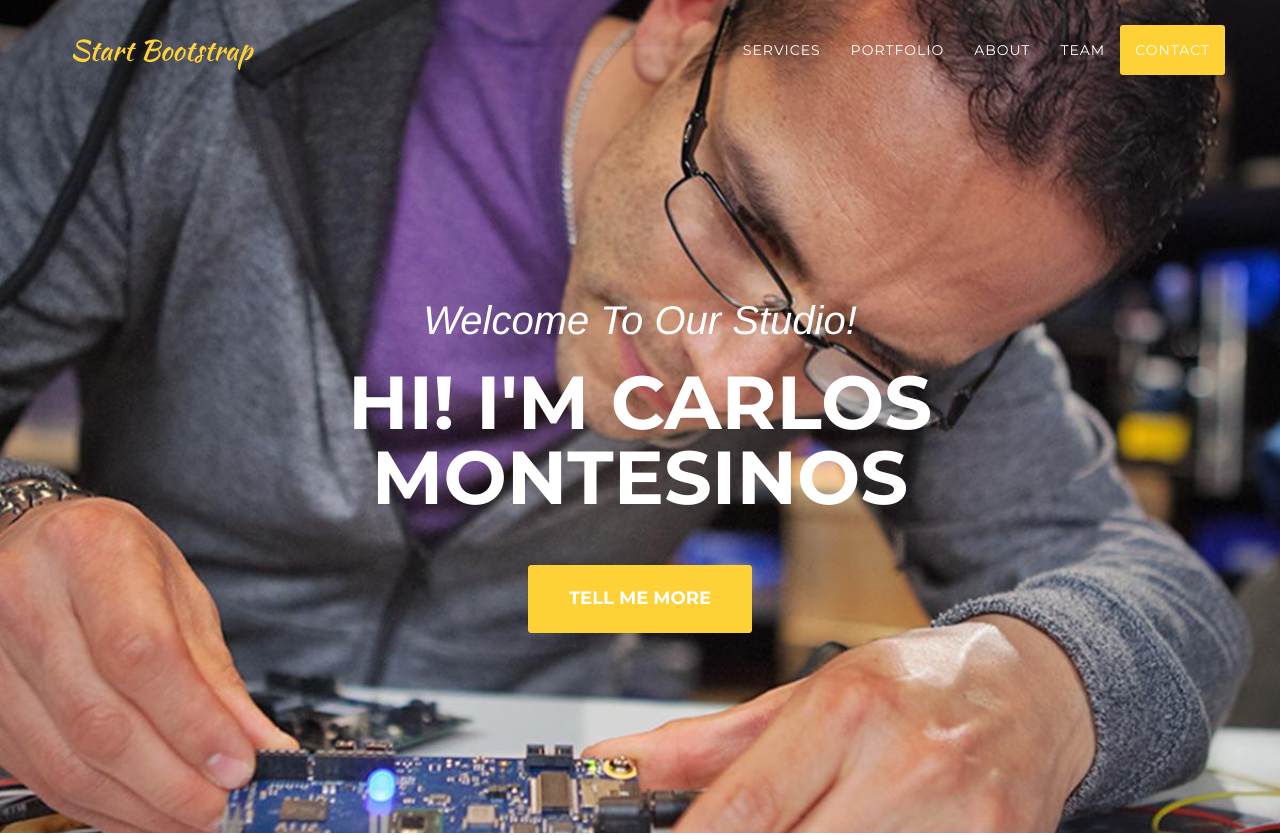
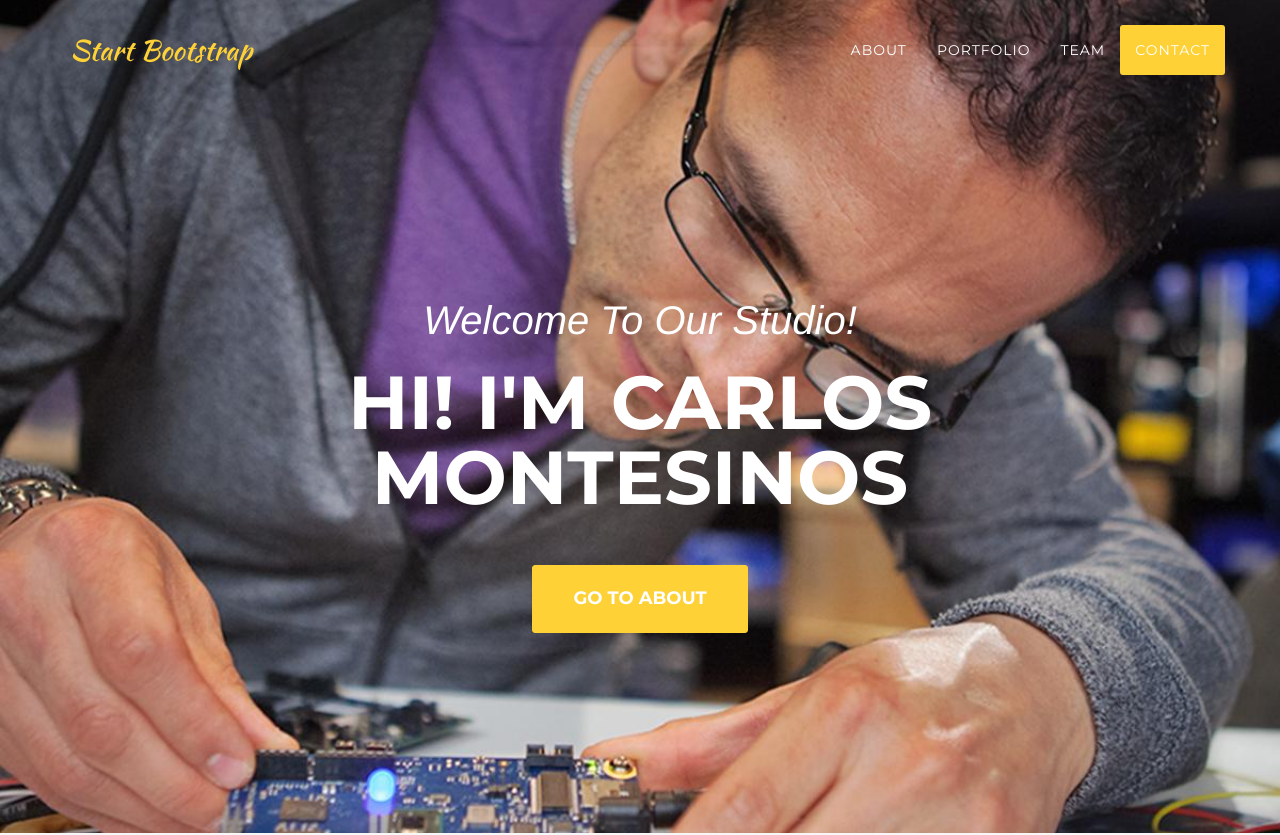
Before and after one commit to CarlosRMontesinos/portfolio, a plain HTML site: page index.html in a window 1280 px wide. Shown: the top 835 px of the page. Drawn offline with nearby package versions, Linux system fonts and the light colour scheme; a web font is replaced by a local one.

Commit message:
Made some small changes towards removing services.

```diff
--- a/index.html
+++ b/index.html
@@ -55,14 +55,16 @@
                     <li class="hidden">
                         <a href="#page-top"></a>
                     </li>
+                    <!--
                     <li>
                         <a class="page-scroll" href="#services">Services</a>
                     </li>
+                    -->
+                    <li>
+                        <a class="page-scroll" href="#about">About</a>
+                    </li>
                     <li>
                         <a class="page-scroll" href="#portfolio">Portfolio</a>
-                    </li>
-                    <li>
-                        <a class="page-scroll" href="#about">About</a>
                     </li>
                     <li>
                         <a class="page-scroll" href="#team">Team</a>
@@ -83,12 +85,13 @@
             <div class="intro-text">
                 <div class="intro-lead-in">Welcome To Our Studio!</div>
                 <div class="intro-heading">Hi! I'm Carlos Montesinos</div>
-                <a href="#services" class="page-scroll btn btn-xl">Tell Me More</a>
+                <a href="#about" class="page-scroll btn btn-xl">GO TO About</a>
             </div>
         </div>
     </header>
 
-    <!-- Services Section -->
+<!--
+    <!-- Services Section
     <section id="services">
         <div class="container">
             <div class="row">
@@ -125,6 +128,7 @@
             </div>
         </div>
     </section>
+-->
 
     <!-- Portfolio Grid Section -->
     <section id="portfolio" class="bg-light-gray">
```
